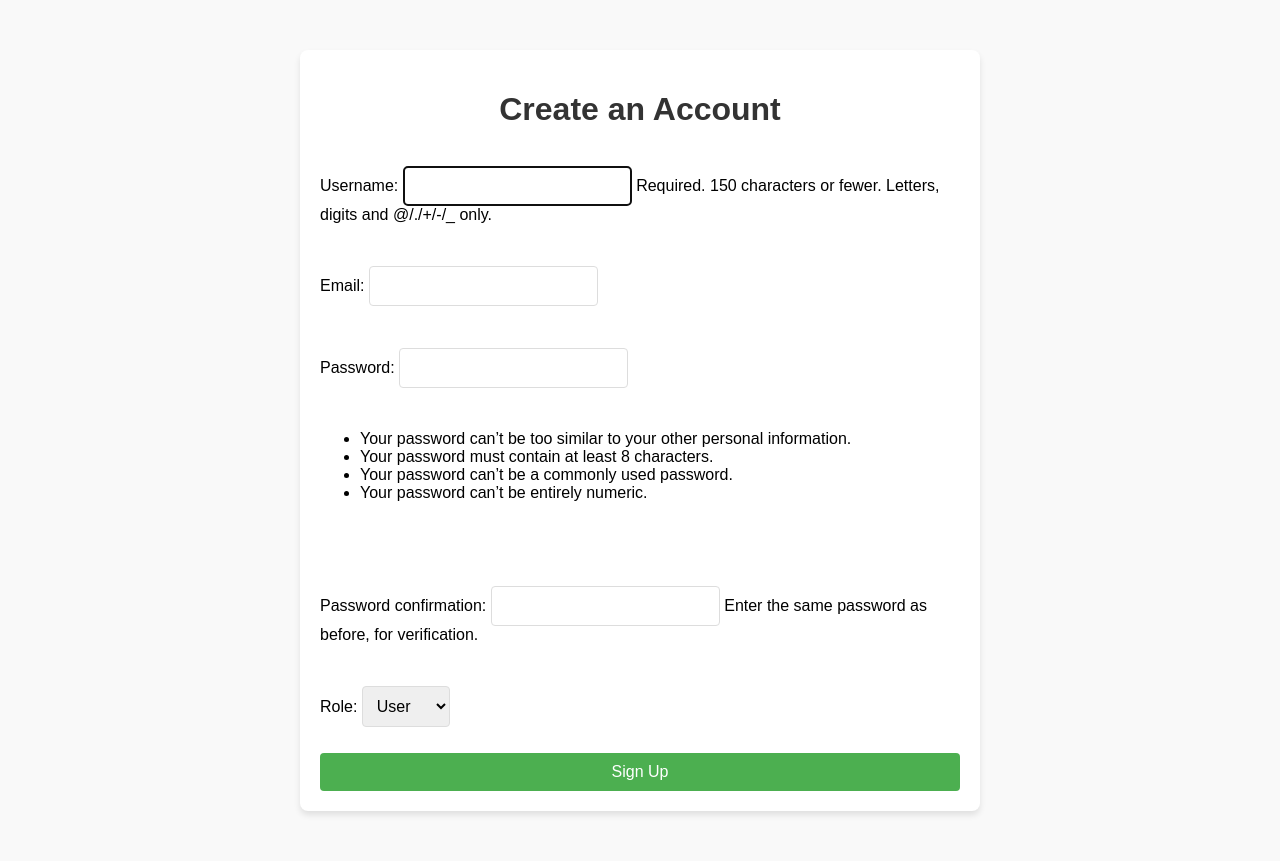
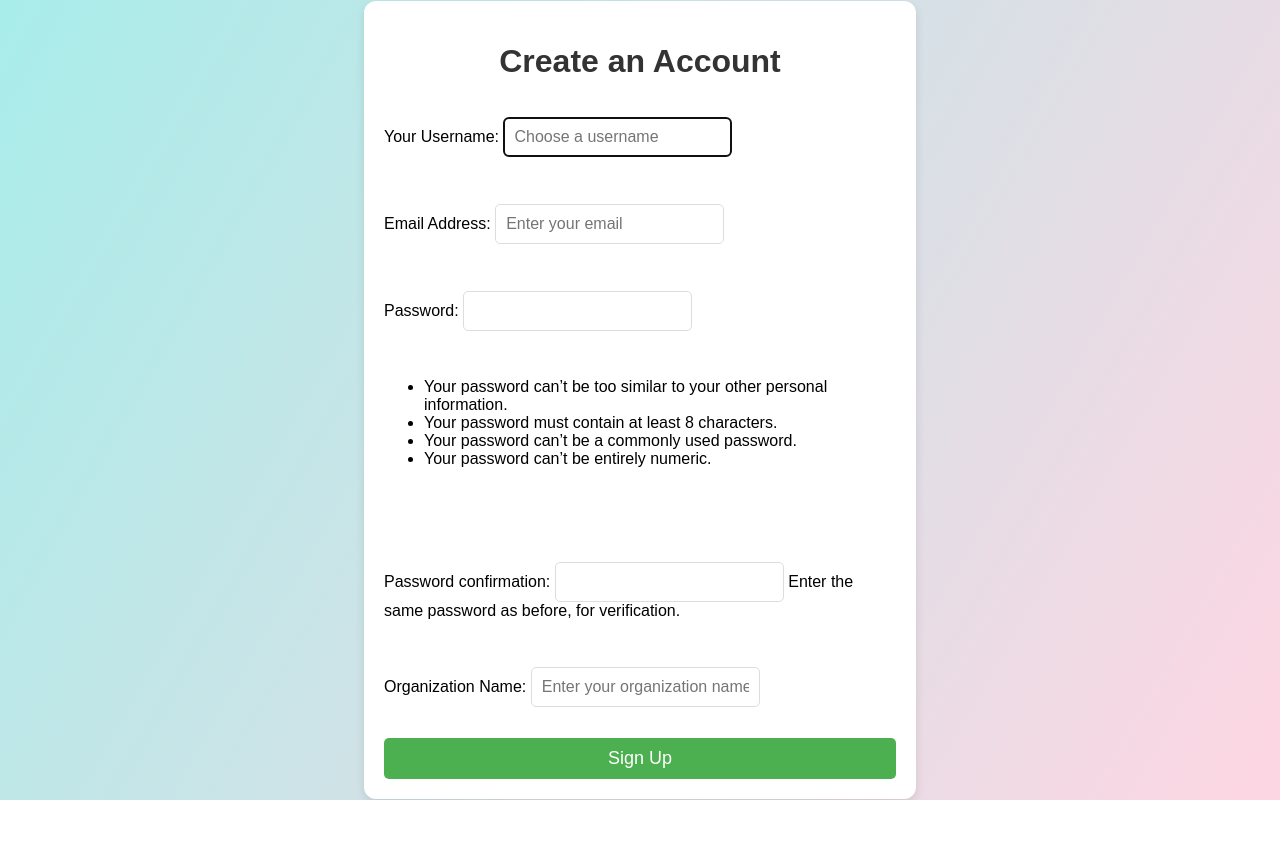
Before and after one commit to S4mWaD/Final-Year-Project-, a Django app: page /signup/ in a window 1280 px wide. After the commit the page ends 800 px from the top, so only its background shows below. Run offline with Django 5.2, Linux system fonts and the light colour scheme.

```diff
--- a/Django/RiskAvant/vendor_risk/forms.py
+++ b/Django/RiskAvant/vendor_risk/forms.py
@@ -3,8 +3,50 @@ from django.contrib.auth.forms import UserCreationForm
 from .models import CustomUser
 
 class SignUpForm(UserCreationForm):
-    email = forms.EmailField(required=True)
+    email = forms.EmailField(
+        required=True,
+        label="Email Address",
+        widget=forms.EmailInput(attrs={'placeholder': 'Enter your email'}),
+    )
+    organization_name = forms.CharField(
+        max_length=255,
+        required=True,
+        label="Organization Name",
+        widget=forms.TextInput(attrs={'placeholder': 'Enter your organization name'}),
+    )
 
     class Meta:
         model = CustomUser
-        fields = ['username', 'email', 'password1', 'password2', 'role']
+        fields = ['username', 'email', 'password1', 'password2', 'organization_name']
+        widgets = {
+            'username': forms.TextInput(attrs={'placeholder': 'Choose a username'}),
+            'password1': forms.PasswordInput(attrs={'placeholder': 'Enter a password'}),
+            'password2': forms.PasswordInput(attrs={'placeholder': 'Confirm your password'}),
+        }
+        labels = {
+            'username': 'Your Username',
+            'password1': 'Password',
+            'password2': 'Confirm Password',
+        }
+
+        error_messages = {
+            'username': {
+                'required': 'Please enter a username.',
+                'unique': 'This username is already taken.',
+            },
+            'password2': {
+                'password_mismatch': 'The two password fields didn’t match.',
+            },
+        }
+        help_texts = {
+            'username': None,  #Removing the default texts
+            'password1': None,
+            'password2': None,
+        }
+
+    def save(self, commit=True):
+        user = super().save(commit=False)
+        user.role = 'User'  # Set default role
+        if commit:
+            user.save()
+        return user
--- a/Django/RiskAvant/vendor_risk/templates/login.html
+++ b/Django/RiskAvant/vendor_risk/templates/login.html
@@ -77,13 +77,14 @@
         <h1>Welcome to RiskAvant</h1>
         <p>Log in to continue</p>
         <div class="form-container">
-            <form method="post" action="/home/">
+            <form method="post" action="{% url 'login' %}">
                 {% csrf_token %}
                 <input type="text" name="username" placeholder="Username" required>
                 <input type="password" name="password" placeholder="Password" required>
                 <button type="submit">Sign In</button>
             </form>
-            <p>Don't have an account? <a href="/signup/" class="btn">Sign Up</a></p>
+
+            <p>Don't have an account? <a href="/signup" class="btn">Sign Up</a></p>
         </div>
     </div>
 </body>
--- a/Django/RiskAvant/vendor_risk/templates/signup.html
+++ b/Django/RiskAvant/vendor_risk/templates/signup.html
@@ -7,17 +7,20 @@
     <style>
         body {
             font-family: Arial, sans-serif;
-            background-color: #f9f9f9;
+            background: linear-gradient(120deg, #a8edea, #fed6e3); /* Vibrant gradient background */
             margin: 0;
             padding: 0;
+            display: flex;
+            justify-content: center;
+            align-items: center;
+            height: 100vh;
         }
         .container {
-            width: 50%;
-            margin: 50px auto;
+            width: 40%;
             background: #fff;
-            border-radius: 8px;
-            box-shadow: 0px 4px 6px rgba(0, 0, 0, 0.1);
             padding: 20px;
+            border-radius: 12px;
+            box-shadow: 0px 4px 10px rgba(0, 0, 0, 0.1);
         }
         h1 {
             text-align: center;
@@ -26,26 +29,23 @@
         form {
             display: flex;
             flex-direction: column;
-            gap: 10px;
+            gap: 15px;
         }
-        input, select, button {
+        input, button {
             padding: 10px;
             font-size: 16px;
             border: 1px solid #ddd;
-            border-radius: 4px;
+            border-radius: 5px;
         }
         button {
             background-color: #4CAF50;
             color: white;
             border: none;
             cursor: pointer;
+            font-size: 18px;
         }
         button:hover {
             background-color: #45a049;
-        }
-        .error {
-            color: red;
-            font-size: 14px;
         }
     </style>
 </head>
--- a/Django/RiskAvant/vendor_risk/urls.py
+++ b/Django/RiskAvant/vendor_risk/urls.py
@@ -1,10 +1,12 @@
 from django.urls import path
+from django.contrib.auth import views as auth_views
 from . import views
 
 urlpatterns = [
-    path ('login/', views.login, name='login'),
+    path ('login/', views.login_view, name='login'), #auth_views.LoginView.as_view(template_name='login.html'), name='login'),
     path ('signup/', views.signup_view, name='signup'),
-    path ('', views.home, name='home'),
+    path ('home/', views.home, name='home'),
+    path ('logout/', auth_views.LogoutView.as_view(next_page='login'), name='logout'),
     path('vendor/<int:vendor_id>/', views.vendor_questionnaire, name='vendor_questionnaire'),
     path('vendor/<int:vendor_id>/submit/', views.submit_questionnaire, name='submit_questionnaire'),
     path('vendor/<int:vendor_id>/detail/', views.vendor_detail, name='vendor_detail'),
--- a/Django/RiskAvant/vendor_risk/views.py
+++ b/Django/RiskAvant/vendor_risk/views.py
@@ -1,14 +1,26 @@
 from django.http import HttpResponse, JsonResponse
 from django.shortcuts import render, get_object_or_404, redirect
+from django.contrib.auth import authenticate, login
+from django.contrib.auth.decorators import login_required
 from .models import Vendor, Questionnaire
 from .utils import calculate_risk_score, classify_risk
 from .forms import SignUpForm
 
-def login(request):
+def login_view(request):
+    if request.method == 'POST':
+        username = request.POST['username']
+        password = request.POST['password']
+        user = authenticate(request, username=username, password=password)
+        if user is not None:
+            login(request, user)
+            return redirect('home')
+        else:
+            return render(request, 'login.html', {'error': 'Invalid username or password'})
     return render(request, "login.html")
 
 def signup_view(request):
     if request.method == 'POST':
+        form = SignUpForm(request.POST)
         if form.is_valid():
             form.save()
             return redirect('login')
@@ -16,6 +28,7 @@ def signup_view(request):
         form = SignUpForm()
     return render(request, 'signup.html', {'form': form})
 
+@login_required
 def home(request):
     return render(request, 'home.html', {'user': request.user})
 def vendor_questionnaire(request, vendor_id):
```
Also changed, not shown: Django/RiskAvant/RiskAvant/settings.py (+10 -2 lines), Django/RiskAvant/docker-compose.yml (deleted, +0 -20 lines), Django/RiskAvant/vendor_risk/admin.py (+20 -1 lines), Django/RiskAvant/vendor_risk/templates/home.html (+76 -40 lines), Django/RiskAvant/vendor_risk/migrations/0001_initial.py, 1 other file.
